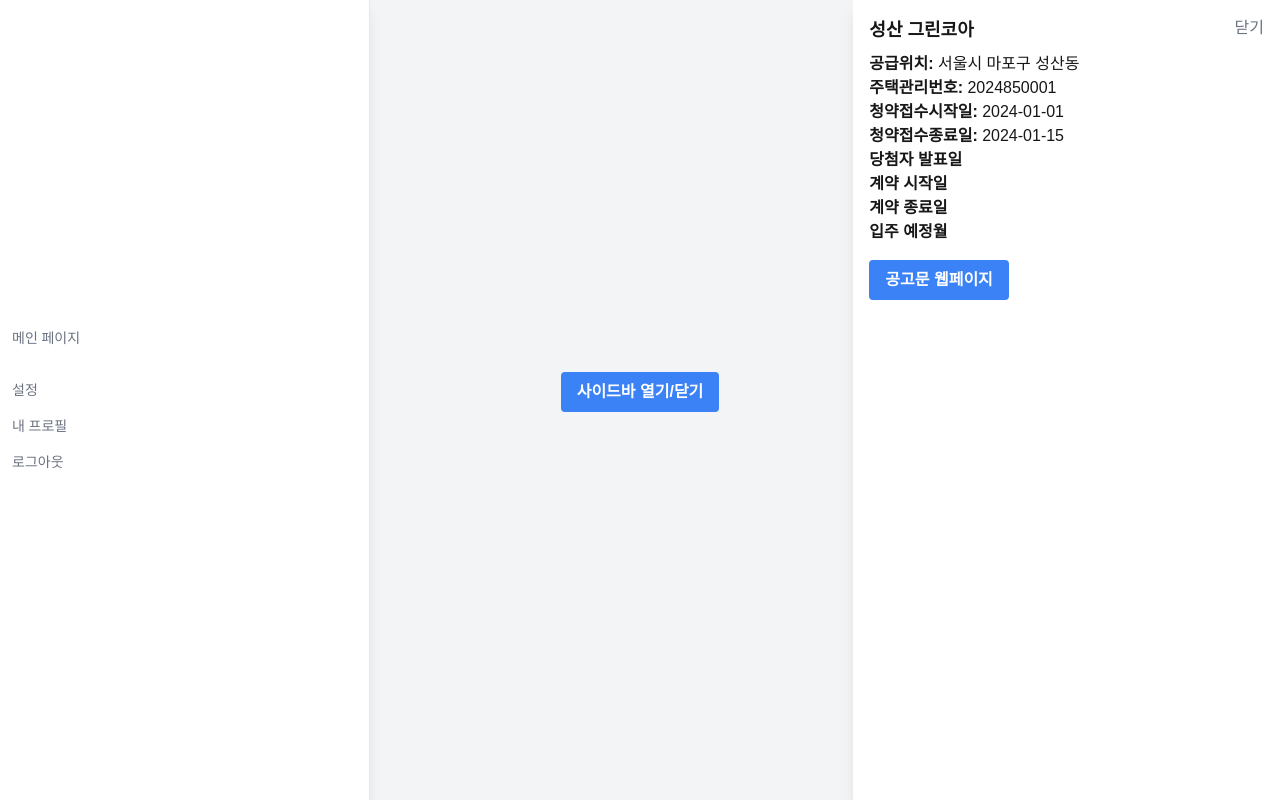
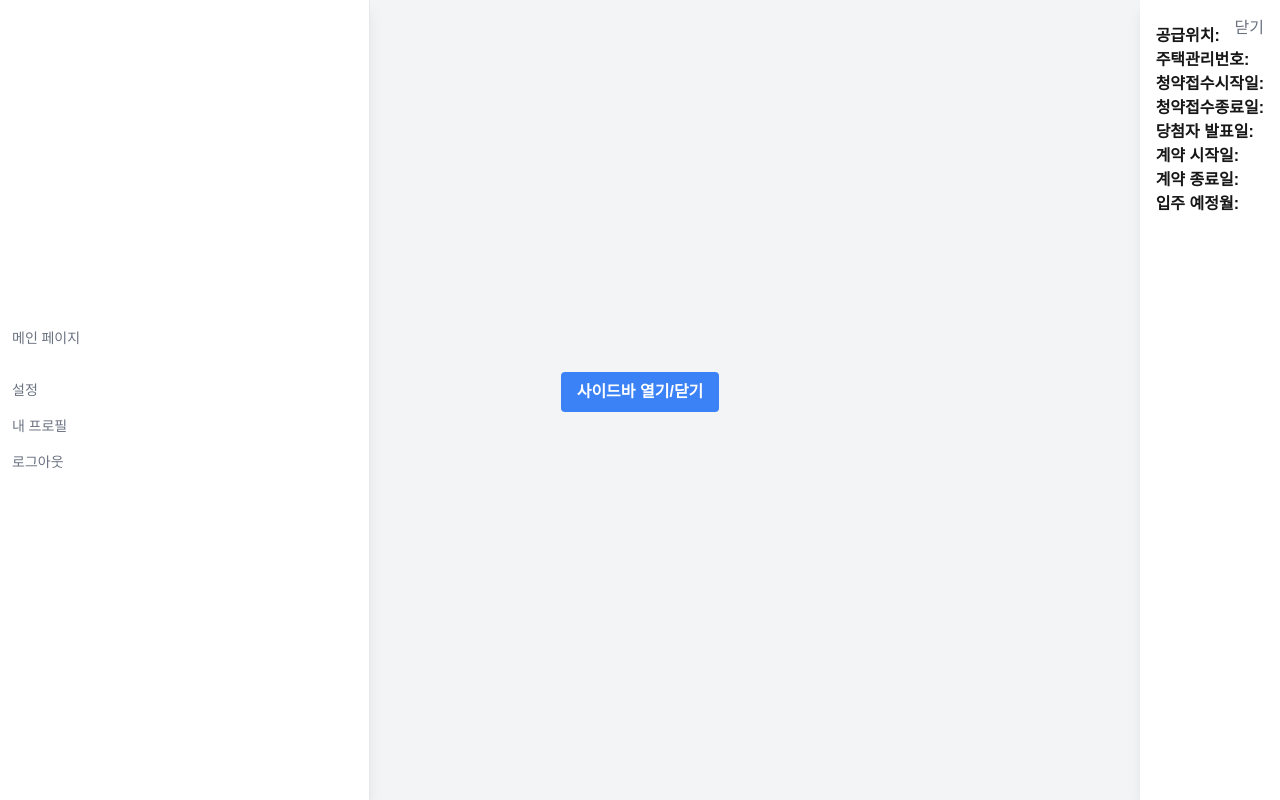
Before and after one commit to foreverfl/naver-map-demo, a Next.js app: page /pages/test/siderbar in a window 1280 px wide. Built offline with nearby package versions, Linux system fonts and the light colour scheme.

Commit message:
fix: link sidebar

```diff
--- /dev/null
+++ b/app/pages/api/geocode.js
@@ -0,0 +1,41 @@
+export default async function handler(req, res) {
+  const { address } = req.query;
+  const clientId = process.env.NEXT_PUBLIC_NAVER_MAP_CLIENT_ID; // 환경 변수에서 가져옴
+  const clientSecret = process.env.NEXT_PUBLIC_NAVER_MAP_CLIENT_SECRET;
+
+  if (!address) {
+    return res.status(400).json({ error: "주소기 필요합니다!!" });
+  }
+
+  if (!clientId || !clientSecret) {
+    console.error("환경 변수 설정 오류");
+    return res.status(500).json({
+      error: "서버 환경 변수 설정이 필요.",
+    });
+  }
+
+  const url = `https://naveropenapi.apigw.ntruss.com/map-geocode/v2/geocode?query=${encodeURIComponent(
+    address
+  )}`;
+  console.log("네이버 API 요청 URL:", url);
+
+  try {
+    const response = await fetch(url, {
+      headers: {
+        "X-NCP-APIGW-API-KEY-ID": process.env.NEXT_PUBLIC_NAVER_MAP_CLIENT_ID,
+        "X-NCP-APIGW-API-KEY": process.env.NEXT_PUBLIC_NAVER_MAP_CLIENT_SECRET,
+      },
+    });
+    console.log("응답 상태 코드:", response.status); // 응답 코드 출력
+
+    if (!response.ok) {
+      throw new Error(`Geocode API 요청실패: ${response.status}`);
+    }
+    const data = await response.json();
+    console.log("네이버 API 응답 데이터:", data);
+    return res.status(200).json(data); // 클라이언트로 데이터 반환
+  } catch (error) {
+    console.error("Geocode 요청 실패:", error.message || error);
+    return res.status(500).json({ error: "Geocoding 요청 실패" });
+  }
+}
--- a/components/Main.jsx
+++ b/components/Main.jsx
@@ -3,20 +3,49 @@
 import React, { useState, useCallback } from "react";
 import NaverMap from "@/components/NaverMap";
 import MapMarker from "@/components/MapMaker";
+import Sidebar from "@/components/Siderbar";
+
 
 export default function Main() {
   const [map, setMap] = useState(null); // 지도 객체를 저장하는 상태
+  const [selectedMarker, setSelectedMarker] = useState(null); // 선택된 마커 데이터
+  const [isSidebarOpen, setSidebarOpen] = useState(false); // 사이드바 열림 상태
+
+
+
 
   const handleMapLoad = useCallback((mapInstance) => {
     setMap(mapInstance);
   }, []);
+
+ // 마커 클릭 핸들러
+ const handleMarkerClick = (data) => {
+  setSelectedMarker(data); // 클릭된 마커 데이터 저장
+  setSidebarOpen(true); // 사이드바 열기
+};
+
+// 사이드바 닫기 핸들러
+const closeSidebar = () => {
+  setSidebarOpen(false); // 사이드바 닫기
+  setSelectedMarker(null); // 선택된 마커 데이터 초기화
+}
 
   return (
     <div>
       {/* NaverMap에서 map 객체를 생성하고 onMapLoad로 전달 */}
       <NaverMap onMapLoad={handleMapLoad} />
       {/* map 객체가 있을 경우에만 MapMarker를 렌더링 */}
-      {map && <MapMarker map={map} />}
+      {map && <MapMarker map={map}onMarkerClick={handleMarkerClick} />}
+      {/* 사이드바 렌더링 */}
+      {isSidebarOpen && (
+        <Sidebar
+          isOpen={isSidebarOpen}
+          details={selectedMarker}
+          onClose={closeSidebar}
+        />
+      )}
+
+
     </div>
   );
 }
--- a/components/MapMaker.jsx
+++ b/components/MapMaker.jsx
@@ -1,6 +1,6 @@
 import React, { useCallback, useEffect } from "react";
 
-const MapMaker = ({ map }) => {
+const MapMaker = ({ map ,onMarkerClick }) => {
   // API 데이터 가져오기
   const fetchData = useCallback(async () => {
     const url = `https://api.odcloud.kr/api/ApplyhomeInfoDetailSvc/v1/getPblPvtRentLttotPblancDetail?page=1&perPage=100&serviceKey=${process.env.NEXT_PUBLIC_HOUSE_API_KEY}`;
@@ -58,7 +58,13 @@ const MapMaker = ({ map }) => {
     const data = await fetchData(); // API 데이터 가져오기
 
     if (data.length > 0) {
-      const { HOUSE_MANAGE_NO, HOUSE_NM, HSSPLY_ADRES } = data[0];
+      const { HOUSE_MANAGE_NO, HOUSE_NM, HSSPLY_ADRES,SUBSCRPT_RCEPT_BGNDE,
+        SUBSCRPT_RCEPT_ENDDE,
+        PRZWNER_PRESNATN_DE,
+        CNTRCT_CNCLS_BGNDE,
+        CNTRCT_CNCLS_ENDDE,
+        MVN_PREARNGE_YM,
+        PBLANC_URL, } = data[0];
 
       // 주소를 위도/경도로 변환
       const coordinates = await geocodeAddress(HSSPLY_ADRES);
@@ -72,10 +78,26 @@ const MapMaker = ({ map }) => {
 
         // 마커 클릭 이벤트
         marker.addListener("click", () => {
+          console.log("마커 클릭됨!",{
+            houseManageNo: HOUSE_MANAGE_NO,
+    houseName: HOUSE_NM,
+    address: HSSPLY_ADRES,
+          });
+
           onMarkerClick({
             houseManageNo: HOUSE_MANAGE_NO,
             houseName: HOUSE_NM,
             address: HSSPLY_ADRES,
+            houseManageNo: HOUSE_MANAGE_NO,
+            houseName: HOUSE_NM,
+            address: HSSPLY_ADRES,
+            subscrptRceptBgnde: SUBSCRPT_RCEPT_BGNDE,
+            subscrptRceptEndde: SUBSCRPT_RCEPT_ENDDE,
+            przwnerPresnatnDe: PRZWNER_PRESNATN_DE,
+            cntrctCnclsBgnde: CNTRCT_CNCLS_BGNDE,
+            cntrctCnclsEndde: CNTRCT_CNCLS_ENDDE,
+            mvnPrearngeYm: MVN_PREARNGE_YM,
+            pblanc_url: PBLANC_URL
           });
         });
 
--- a/components/MapWithSidebar.jsx
+++ b/components/MapWithSidebar.jsx
@@ -10,6 +10,7 @@ const MapWithSidebar = ({map}) => {
 
     //마크 클릭 이벤트
     const handledMarkerClick = (data) => {
+        console.log("클릭된 마커 데이터:", data);
         setDetails(data);// 전달받은 데이터 저장
         setSidebarOpen(true);// 사이드바 열기
     };
--- a/components/Siderbar.jsx
+++ b/components/Siderbar.jsx
@@ -1,60 +1,48 @@
+"use client";
+
 import React from "react";
 
 const Sidebar = ({isOpen, details, onClose}) => {
+  console.log("Sidebar 데이터:", details);
+
     return(
         <div
         //사이드바를 화면 오른쪽에 고정.너비는 화면의 1/3, 높이는 전체 화면에 맞춤.
         //bg-white: 흰색 배경.
         //shadow-lg: 그림자 효과
-        className={`fixed top-0 right-0 w-1/3 h-full bg-white shadow-lg transform ${
+        className={`fixed top-0 right-0 w-300px h-full bg-white shadow-lg transform ${
             isOpen ? "translate-x-0" : "translate-x-full"
           } transition-transform duration-300 z-50`}
           >
-            <butoon
+            <button
             //버튼 오른쪽 상단
             className="absolute top-4 right-4 text-gray-500 hover:text-gray-700"
             onClick={onClose}
             >
                 닫기
-            </butoon>
+            </button>
 
             <div className="p-4">
             {details?(
                 <>
-                <h2 className="text-lg font-bold mb-2">{details.HOUSE_NM}</h2>
-            <p>
-              <strong>공급위치:</strong> {details.HSSPLY_ADRES}
-            </p>
-            <p>
-              <strong>주택관리번호:</strong> {details.HOUSE_MANAGE_NO}
-            </p>
-            <p>
-              <strong>청약접수시작일:</strong> {details.SUBSCRPT_RCEPT_BGNDE}
-            </p>
-            <p>
-              <strong>청약접수종료일:</strong> {details.SUBSCRPT_RCEPT_ENDDE}
-            </p>
-            <p>
-                <strong>당첨자 발표일</strong>{details.PRZWNER_PRESNATN_DE}
-            </p>
-            <p>
-                <strong>계약 시작일</strong>{details.CNTRCT_CNCLS_BGNDE}
-            </p>
-            <p>
-                <strong>계약 종료일</strong>{details.CNTRCT_CNCLS_ENDDE}
-            </p>
-            <p>
-                <strong>입주 예정월</strong>{details.MVN_PREARNGE_YM}
-            </p>
+             <h2 className="text-lg font-bold mb-2">{details.houseName}</h2>
+            <p><strong>공급위치:</strong> {details.address}</p>
+            <p><strong>주택관리번호:</strong> {details.houseManageNo}</p>
+            <p><strong>청약접수시작일:</strong> {details.subscrptRceptBgnde}</p>
+            <p><strong>청약접수종료일:</strong> {details.subscrptRceptEndde}</p>
+            <p><strong>당첨자 발표일:</strong> {details.przwnerPresnatnDe}</p>
+            <p><strong>계약 시작일:</strong> {details.cntrctCnclsBgnde}</p>
+            <p><strong>계약 종료일:</strong> {details.cntrctCnclsEndde}</p>
+            <p><strong>입주 예정월:</strong> {details.mvnPrearngeYm}</p>
             {/*
             <p>
                 <strong>예시</strong>{details.SUBSCRPT_RCEPT_ENDDE}
             </p>
            */}
-           {details.PUBLIC_URL && (
+           {details.pblanc_url && (
             <div className="mt-4">
                 <a
-                href={details.PUBLIC_URL}
+                href={details.pblanc_url}
                 target="_blank"
                 rel="noopener noreferrer"
                  className="inline-block px-4 py-2 bg-blue-500 text-white font-bold rounded hover:bg-blue-600"
```
